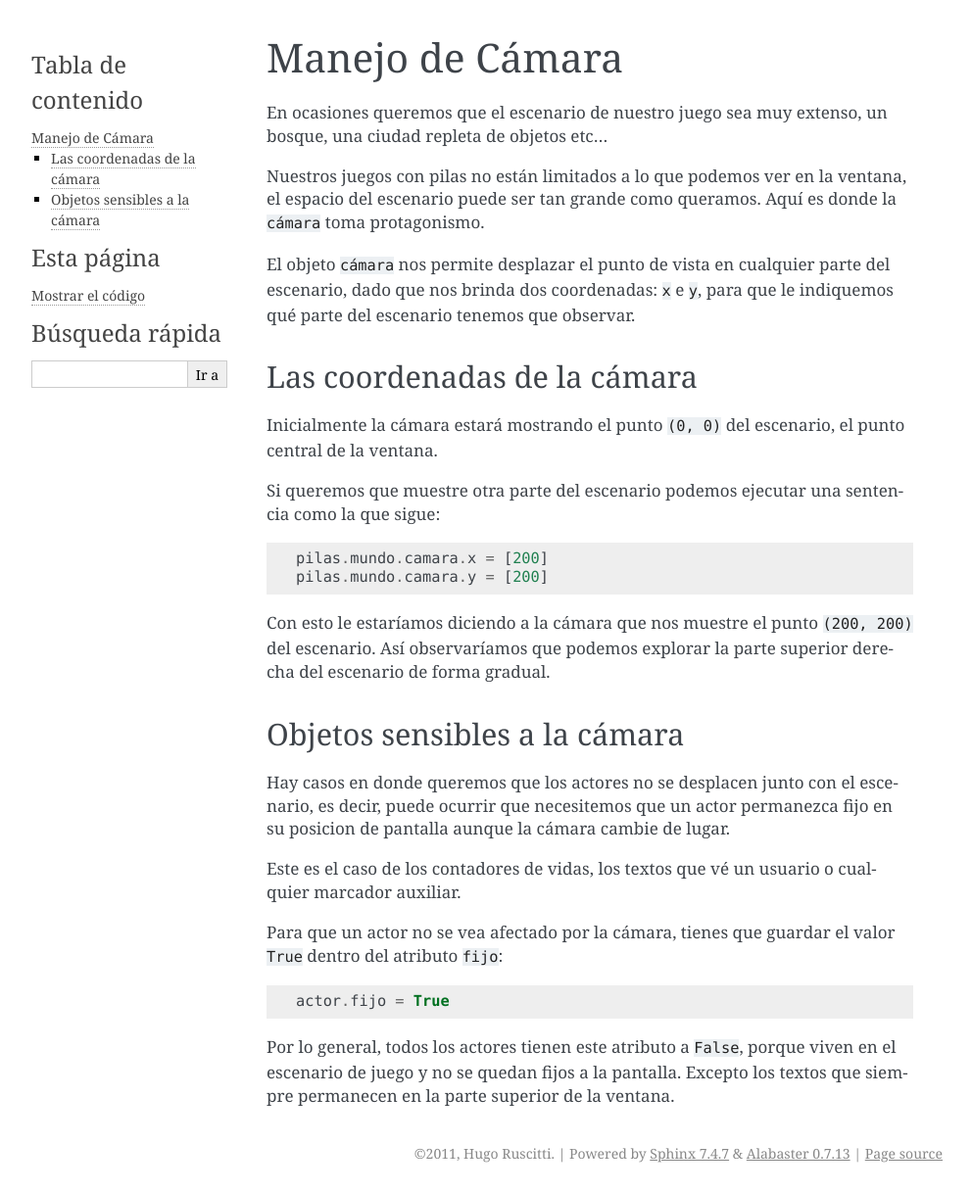
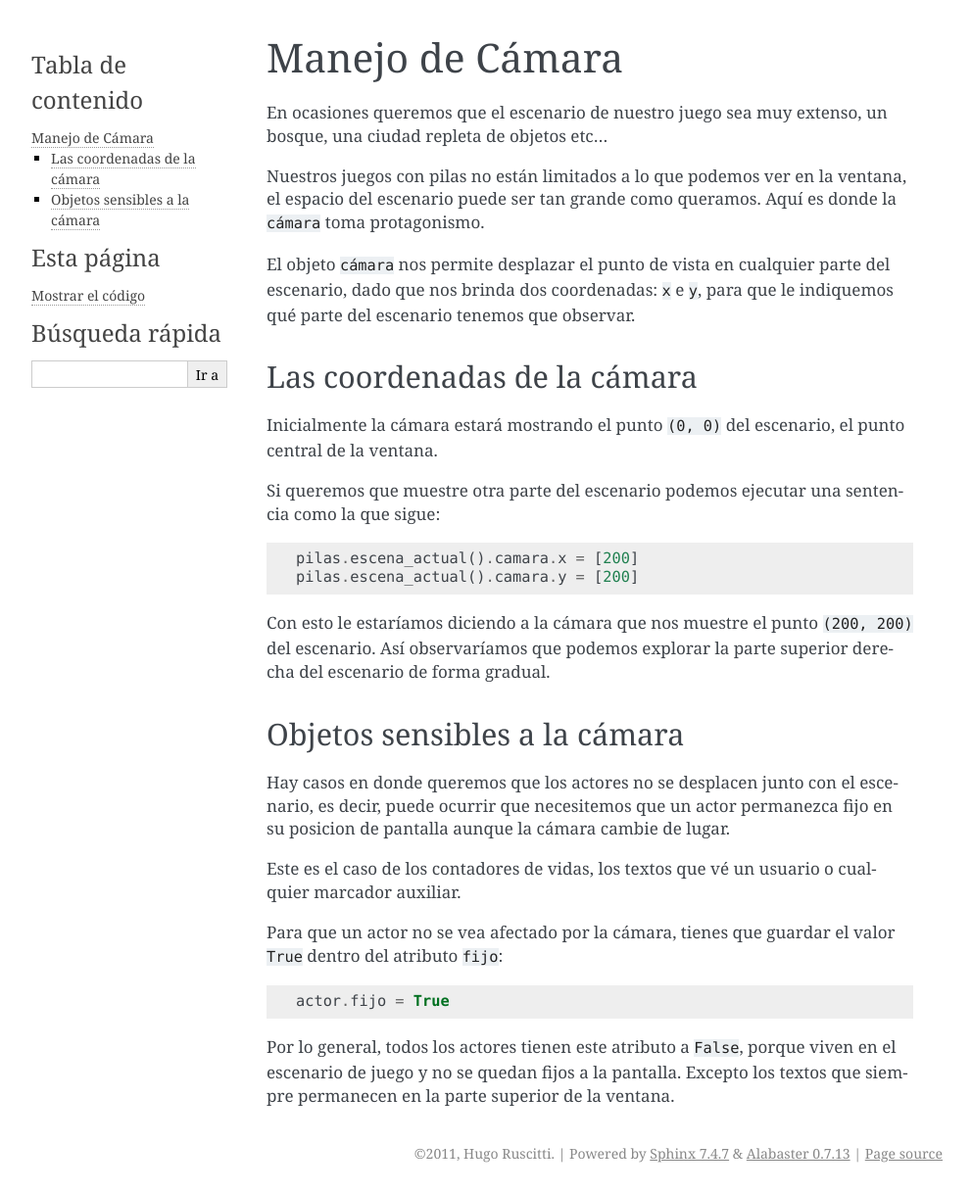
Before and after one commit to hugoruscitti/pilas-docs, a Sphinx documentation site: the page built from source/camara.rst, in a window 1280 px wide. Shown: the whole page at 98% size, without its empty margins (148-1140 px from the left). Built offline with Sphinx 7.4.7, drawn with Linux system fonts in a browser that asks for light colours.

Commit message:
Agregada la camara a las escenas

```diff
--- a/source/camara.rst
+++ b/source/camara.rst
@@ -28,8 +28,8 @@ podemos ejecutar una sentencia como la que sigue:
 
 .. code-block:: python
 
-    pilas.mundo.camara.x = [200]
-    pilas.mundo.camara.y = [200]
+    pilas.escena_actual().camara.x = [200]
+    pilas.escena_actual().camara.y = [200]
 
 
 Con esto le estaríamos diciendo a la cámara que nos
```
